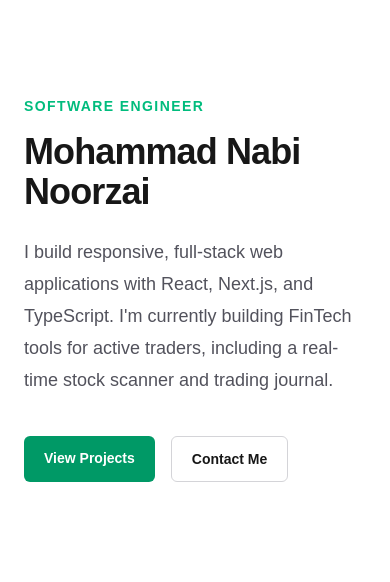
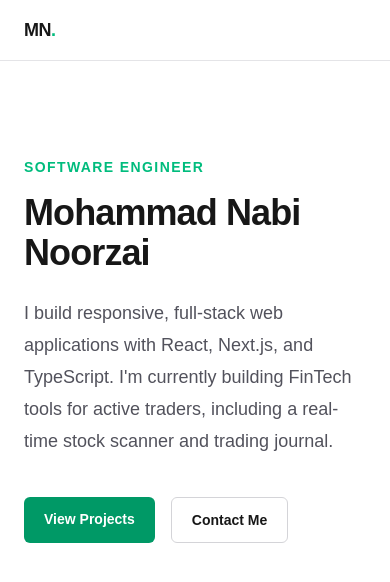
Before and after one commit to mnoorzai21/nabi-portfolio, a Next.js app: page / in a window 390 px wide. Shown: the top 582 px of the page. Built offline with nearby package versions, Linux system fonts and the light colour scheme.

Commit message:
feat: add navigation header (#2)
Add a sticky navigation header to the root layout so it appears on every page.
Links render from a typed array; hidden below sm until the mobile menu is added.

```diff
--- a/src/app/layout.tsx
+++ b/src/app/layout.tsx
@@ -1,6 +1,7 @@
 import type { Metadata } from "next";
 import { Geist, Geist_Mono } from "next/font/google";
 import "./globals.css";
+import Header from "@/components/Header";
 
 // Fonts are self-hosted by Next.js at build time, so no requests go to Google.
 const geistSans = Geist({
@@ -43,7 +44,10 @@ export default function RootLayout({ children }: LayoutProps<"/">) {
       lang="en"
       className={`${geistSans.variable} ${geistMono.variable} h-full antialiased`}
     >
-      <body className="min-h-full flex flex-col">{children}</body>
+      <body className="min-h-full flex flex-col">
+        <Header />
+        {children}
+      </body>
     </html>
   );
 }
--- /dev/null
+++ b/src/components/Header.tsx
@@ -0,0 +1,39 @@
+type NavLink = {
+    label: string;
+    href: string;
+};
+
+const navLinks: NavLink[] = [
+    { label: "About", href: "#about" },
+    { label: "Projects", href: "#projects" },
+    { label: "Skills", href: "#skills" },
+    { label: "Contact", href: "#contact" },
+];
+
+export default function Header() {
+    return (
+    <header className="sticky top-0 z-50 border-b border-zinc-200 bg-white/80 backdrop-blur dark:border-zinc-800 dark:bg-zinc-950/80">
+      <nav
+        aria-label="Main navigation"
+        className="mx-auto flex max-w-5xl items-center justify-between px-6 py-4"
+      >
+        <a href="#home" className="text-lg font-bold tracking-tight">
+          MN<span className="text-emerald-500">.</span>
+        </a>
+
+        <ul className="hidden gap-4 text-sm font-medium sm: flex sm:gap-6">
+          {navLinks.map((link) => (
+            <li key={link.href}>
+              <a
+                href={link.href}
+                className="text-zinc-600 transition-colors hover:text-emerald-500 focus-visible:outline-2 focus-visible:outline-offset-4 focus-visible:outline-emerald-600 dark:text-zinc-400"
+              >
+                {link.label}
+              </a>
+            </li>
+          ))}
+        </ul>
+      </nav>
+    </header>
+  );
+}
```
